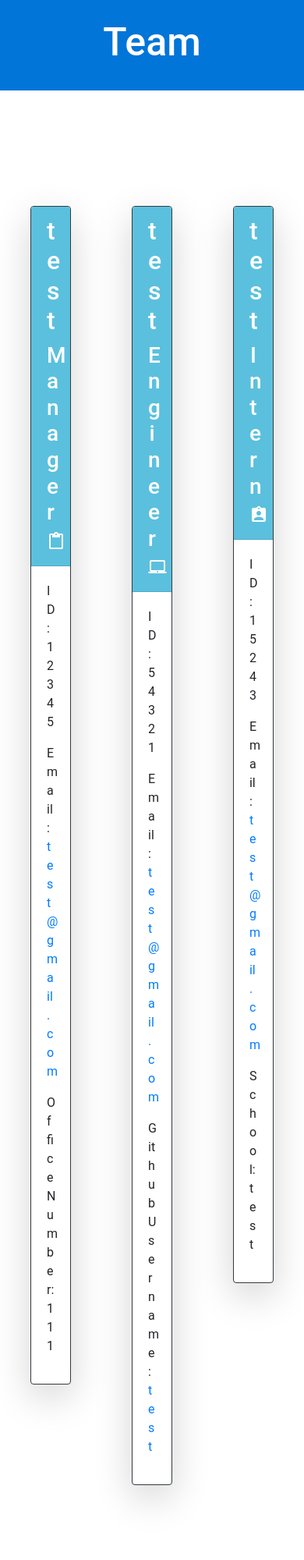
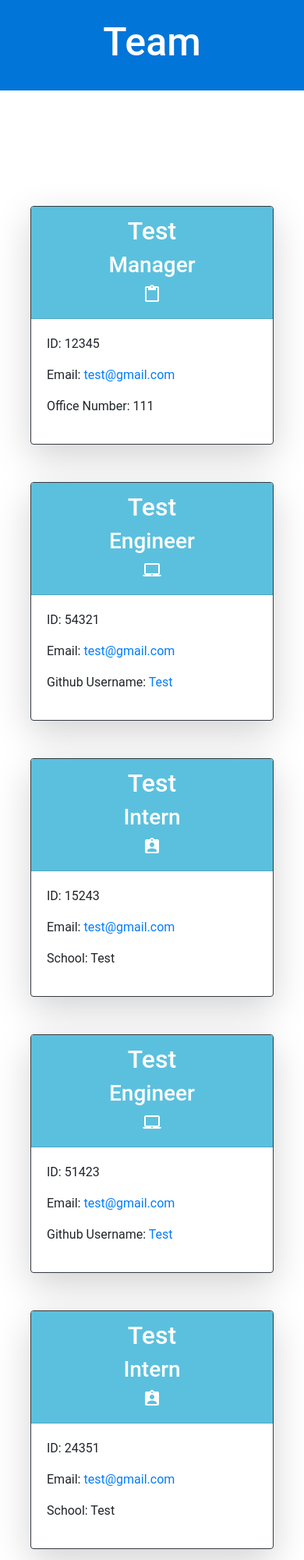
Before and after one commit to AaronDreyer/oop-team-generator, a website: page assets/index.html in a window 390 px wide. Shown: the top 2000 px of the page at 78% size. Drawn offline with nearby package versions, Linux system fonts and the light colour scheme.

Commit message:
Test HTML, testing, and string validation
I tested the application and everything passes jest and creates a working html. I added media query using boostrap to make it responsive. I also added a string validation so you cannot enter numbers for names and school. I also added a example html to assets for demonstartion.

```diff
--- a/dist/index.html
+++ b/assets/index.html
@@ -12,19 +12,20 @@
         </head>
 
         <body>
-            <header class="row">
-                <div class="col-12" id="header">
-                    <h1 id="title" class="p-4 align-middle text-center">Team</h1>
+            <header class="container-fluid">
+                <div class="row">
+                    <div class="col-12" id="header">
+                        <h1 id="title" class="p-4 align-middle text-center">Team</h1>
+                    </div>
                 </div>
             </header>
-        <main>
-            <div class="container">
-                <div class="row justify-body-center mt-4">
+        <main class="container">
+                <div class="row justify-content-center mt-4">
 
-    <div class="col-4">
+    <div class="col-lg-4 col-md-6 col-sm-12">
         <div class="card shadow-lg border border-dark m-4">
             <div class="card-header text-center">
-                <h2>test</h2>
+                <h2>Test</h2>
                 <h3>Manager</h3><i class="material-icons">content_paste</i>
             </div>
             <div class="card-body">
@@ -35,36 +36,63 @@
         </div>
     </div>
 
-    <div class="col-4">
+    <div class="col-lg-4 col-md-6 col-sm-12">
         <div class="card shadow-lg border border-dark m-4">
             <div class="card-header text-center">
-                <h2>test</h2>
+                <h2>Test</h2>
                 <h3>Engineer</h3><i class="material-icons">laptop_mac</i>
             </div>
             <div class="card-body">
                 <p>ID: 54321</p>
                 <p>Email: <a href="mailto:test@gmail.com">test@gmail.com</a></p>
-                <p>Github Username: <a href="https://github.com/test">test</a></p>
+                <p>Github Username: <a href="https://github.com/Test">Test</a></p>
             </div>
         </div>
     </div>
 
-    <div class="col-4">
+    <div class="col-lg-4 col-md-6 col-sm-12">
         <div class="card shadow-lg border border-dark m-4">
             <div class="card-header text-center">
-                <h2>test</h2>
+                <h2>Test</h2>
                 <h3>Intern</h3><i class="material-icons">assignment_ind</i>
             </div>
             <div class="card-body">
                 <p>ID: 15243</p>
                 <p>Email: <a href="mailto:test@gmail.com">test@gmail.com</a></p>
-                <p>School: test</p>
+                <p>School: Test</p>
             </div>
         </div>
     </div>
 
-                </div>
+    <div class="col-lg-4 col-md-6 col-sm-12">
+        <div class="card shadow-lg border border-dark m-4">
+            <div class="card-header text-center">
+                <h2>Test</h2>
+                <h3>Engineer</h3><i class="material-icons">laptop_mac</i>
             </div>
+            <div class="card-body">
+                <p>ID: 51423</p>
+                <p>Email: <a href="mailto:test@gmail.com">test@gmail.com</a></p>
+                <p>Github Username: <a href="https://github.com/Test">Test</a></p>
+            </div>
+        </div>
+    </div>
+
+    <div class="col-lg-4 col-md-6 col-sm-12">
+        <div class="card shadow-lg border border-dark m-4">
+            <div class="card-header text-center">
+                <h2>Test</h2>
+                <h3>Intern</h3><i class="material-icons">assignment_ind</i>
+            </div>
+            <div class="card-body">
+                <p>ID: 24351</p>
+                <p>Email: <a href="mailto:test@gmail.com">test@gmail.com</a></p>
+                <p>School: Test</p>
+            </div>
+        </div>
+    </div>
+
+</div>
 
         </main>
         </body>
--- a/index.js
+++ b/index.js
@@ -16,7 +16,7 @@ const addManager = () => {
             name: 'name',
             message: 'Who is the Manager for this team?',
             validate: nameInput => {
-                if (nameInput) {
+                if (/^[a-zA-Z]+$/.test(nameInput)) {
                     return true;
                 } else {
                     console.log("Please enter the Manager's name!")
@@ -86,7 +86,7 @@ const addEmployees = () => {
             name: 'name',
             message: 'What is the name of this employee?',
             validate: nameInput => {
-                if (nameInput) {
+                if (/^[a-zA-Z]+$/.test(nameInput)) {
                     return true;
                 } else {
                     console.log("Please enter the employee's name!")
@@ -140,7 +140,7 @@ const addEmployees = () => {
             message: "Please enter the employee's school name.",
             when: (input) => input.role === "Intern",
             validate: nameInput => {
-                if (nameInput) {
+                if (/^[a-zA-Z]+$/.test(nameInput)) {
                     return true;
                 } else {
                     console.log("Please enter the Intern's school name!")
--- a/src/generateHTML.js
+++ b/src/generateHTML.js
@@ -1,6 +1,6 @@
 const createManagerCard = function (manager) {
     return `
-    <div class="col-4">
+    <div class="col-lg-4 col-md-6 col-sm-12">
         <div class="card shadow-lg border border-dark m-4">
             <div class="card-header text-center">
                 <h2>${manager.name}</h2>
@@ -18,7 +18,7 @@ const createManagerCard = function (manager) {
 
 const createEngineerCard = function (engineer) {
     return `
-    <div class="col-4">
+    <div class="col-lg-4 col-md-6 col-sm-12">
         <div class="card shadow-lg border border-dark m-4">
             <div class="card-header text-center">
                 <h2>${engineer.name}</h2>
@@ -36,7 +36,7 @@ const createEngineerCard = function (engineer) {
 
 const createInternCard = function (intern) {
     return `
-    <div class="col-4">
+    <div class="col-lg-4 col-md-6 col-sm-12">
         <div class="card shadow-lg border border-dark m-4">
             <div class="card-header text-center">
                 <h2>${intern.name}</h2>
@@ -101,18 +101,17 @@ const createHTMLPage = function (employeeCards) {
         </head>
 
         <body>
-            <header class="row">
-                <div class="col-12" id="header">
-                    <h1 id="title" class="p-4 align-middle text-center">Team</h1>
+            <header class="container-fluid">
+                <div class="row">
+                    <div class="col-12" id="header">
+                        <h1 id="title" class="p-4 align-middle text-center">Team</h1>
+                    </div>
                 </div>
             </header>
-        <main>
-            <div class="container">
-                <div class="row justify-body-center mt-4">
+        <main class="container">
+                <div class="row justify-content-center mt-4">
                 ${employeeCards}
                 </div>
-            </div>
-
         </main>
         </body>
     `;
```
